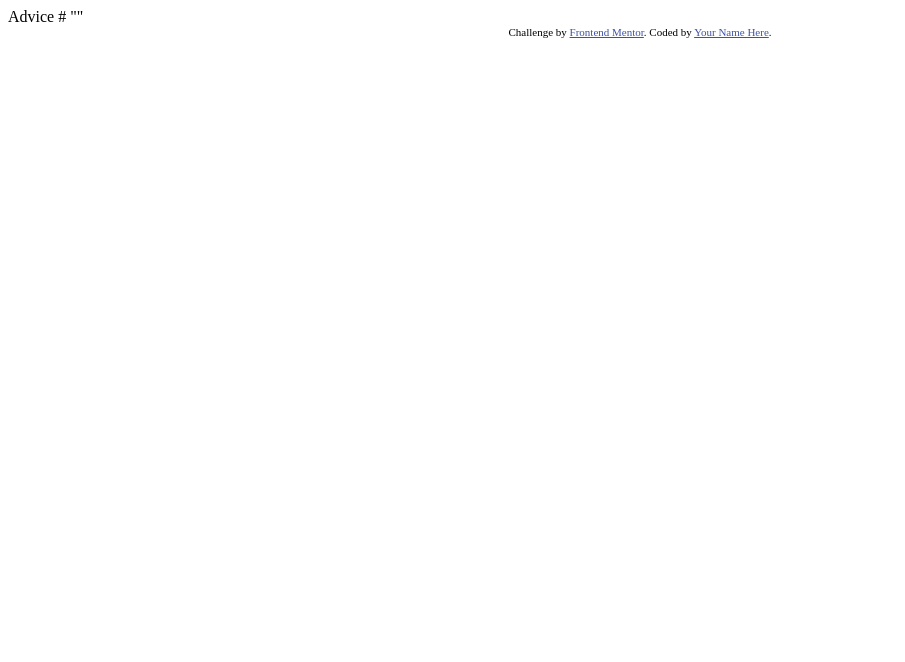
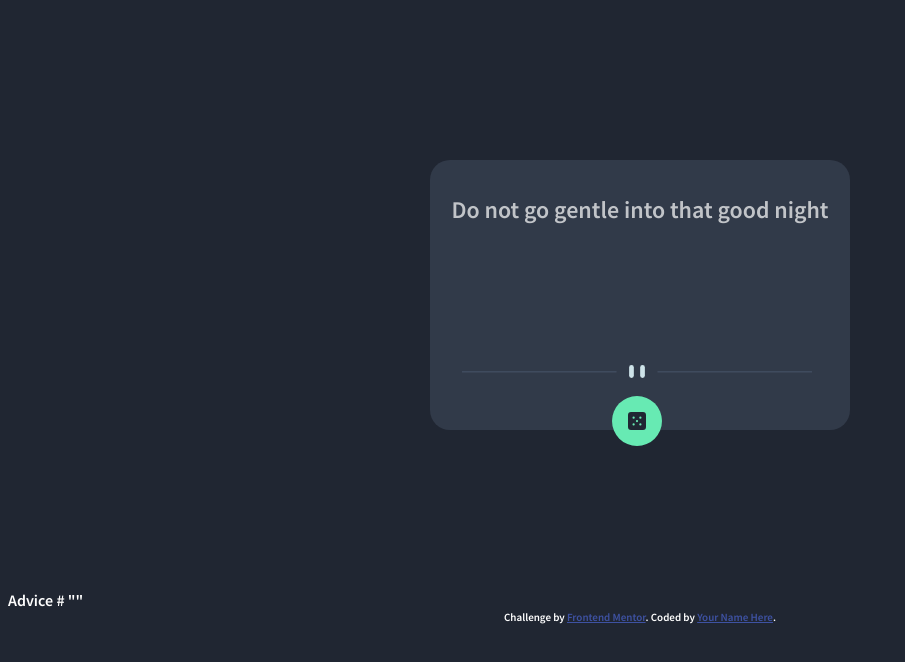
Before and after one commit to Jamesizonfade/advice-generator, a plain HTML site: page index.html in a window 1280 px wide. Shown: the whole page, without its empty margins (0-905 px from the left). Drawn offline with Linux system fonts and the light colour scheme; no server answers.

Commit message:
complete project

```diff
--- a/app.js
+++ b/app.js
@@ -1,19 +1,24 @@
-// fetch('https://api.adviceslip.com/advice')
-// .then(function(response) {
-//   const advice = response.json()
-//   console.log(advice)
+const adviceNumber = document.getElementById('advice-number')
 
-// })
-// .catch(function(error) {
-//   console.log('Looks like there was a problem: ', error);
-// });
+const advice = document.getElementById('advice')
 
-fetch("https://api.adviceslip.com/advice").then(function(response) {
+const generateAdvice = document.getElementById('generate-advice')
+
+
+const renderApp = () => {
+  fetch("https://api.adviceslip.com/advice").then(function(response) {
     return response.json();
   }).then(function(data) {
     console.log(data)
     console.log(data.slip.id);
+    adviceNumber.innerText = "ADVICE " + "#" + data.slip.id
     console.log(data.slip.advice);
+    advice.innerText = `"` + data.slip.advice + `"`
   }).catch(function() {
     console.log("Booo");
   });
+}
+
+renderApp()
+
+generateAdvice.addEventListener('click', renderApp)
--- a/index.html
+++ b/index.html
@@ -5,6 +5,8 @@
   <meta name="viewport" content="width=device-width, initial-scale=1.0"> <!-- displays site properly based on user's device -->
 
   <link rel="icon" type="image/png" sizes="32x32" href="./images/favicon-32x32.png">
+
+  <link rel="stylesheet" href="styles.css">
 
   <title>Frontend Mentor | Advice generator app</title>
 
@@ -16,6 +18,20 @@
 </head>
 <body>
 
+  <div id="app-box">
+     <h3 id="advice-number">  </h3>
+    <p id="advice">Do not go gentle into that good night</p>
+
+    <div class="divide-pattern">
+      <img src="images/pattern-divider-desktop.svg" alt="pattern divider" width="350" height="auto">
+    </div>
+
+     <div id="generate-advice" class="dice-container">
+      <img src="images/icon-dice.svg" alt="icon-dice" width="90%">
+    </div>
+
+  </div>
+
   Advice #<!-- Advice ID goes here -->
 
   "<!-- Advice text goes here -->"
@@ -26,5 +42,9 @@
   </div>
 </body>
 
+
+<link rel="preconnect" href="https://fonts.googleapis.com">
+  <link rel="preconnect" href="https://fonts.gstatic.com" crossorigin>
+  <link href="https://fonts.googleapis.com/css2?family=Montserrat:wght@300;400;600&family=Open+Sans:ital,wght@0,300;0,400;1,300&family=Source+Sans+Pro:wght@600&display=swap" rel="stylesheet">
 <script src="app.js"></script>
 </html>
--- /dev/null
+++ b/styles.css
@@ -0,0 +1,71 @@
+/* #202632 */
+
+/* #313A49 */
+
+/* #67EAB3 */
+
+body{
+    background-color: #202632;
+    color: white;
+    font-family: 'Source Sans Pro', sans-serif;
+}
+
+h3{
+    font-size: 0.8rem;
+    color: #67EAB3;
+    letter-spacing: 0.2rem;
+}
+
+
+#app-box{
+    width: 400px;
+    height: 250px;
+    margin:10rem auto;
+    background-color: #313A49;
+    border-radius: 20px;
+    padding: 10px;
+    text-align: center;
+    position: relative;
+}
+
+#advice {
+    font-size: 1.5rem;
+    opacity: 0.7;
+}
+
+.divide-pattern {
+    left: 2rem;
+    position: absolute;
+    bottom: 3rem;
+}
+
+.dice-container {
+    background-color: #67EAB3;
+    margin: 1rem 0 2rem 1rem;
+    box-shadow: 10px rgba(31, 28, 28, 0.897);
+    width: 20px;
+    height: 20px;
+    margin: auto;
+    border-radius: 50px;
+    display: flex;
+    align-items: center;
+    justify-content: center;
+    padding: 15px;
+    position: absolute;
+    bottom: -1rem;
+    left: 43.3%;
+}
+
+.dice-container:hover {
+    width: 23px;
+    height: 23px;
+    left: 43%;
+    box-shadow:
+    /* 0 0 0px 0px #67EAB3, */
+    0 0 10px 8px #67eab342;
+    /* 0 0 140px 90px #67EAB3; */
+}
+
+.dice{
+    height: auto;
+}
```
